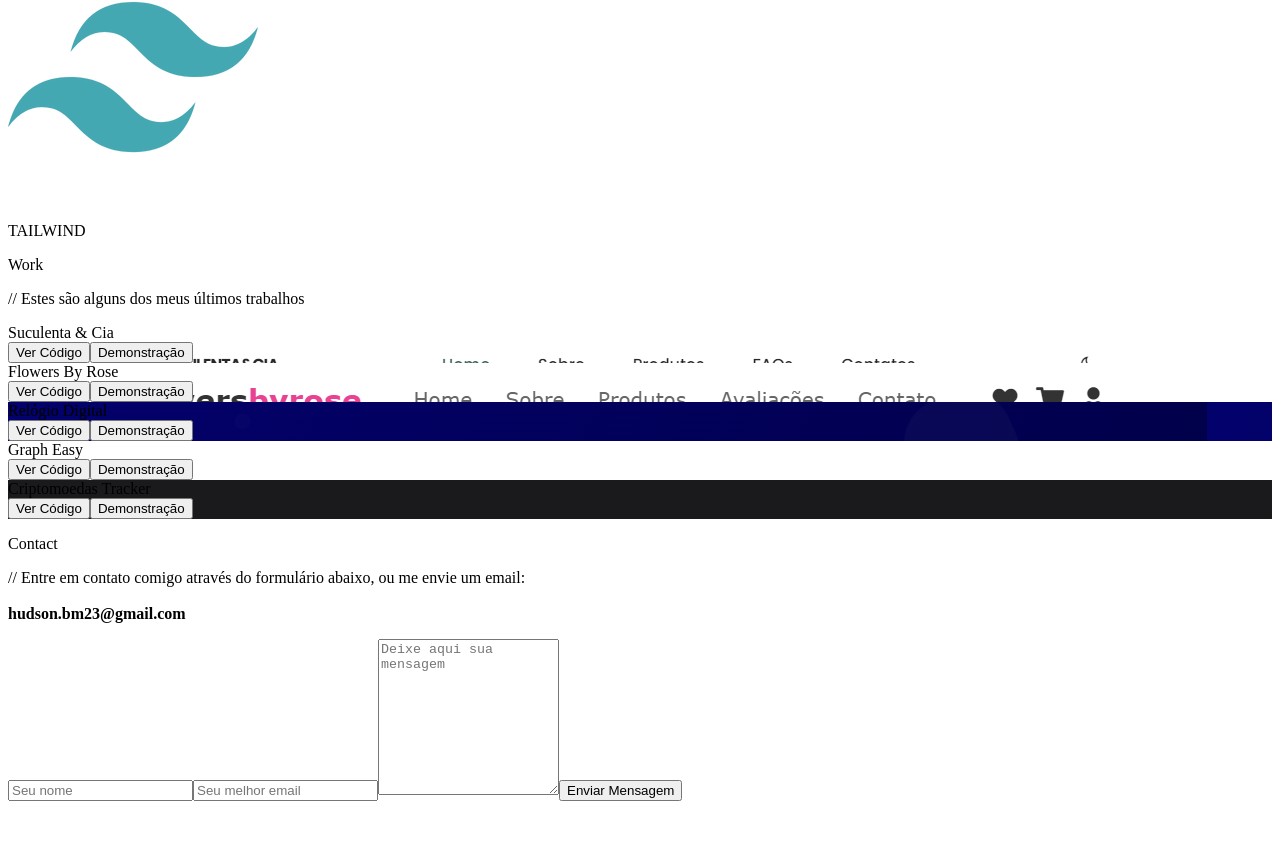
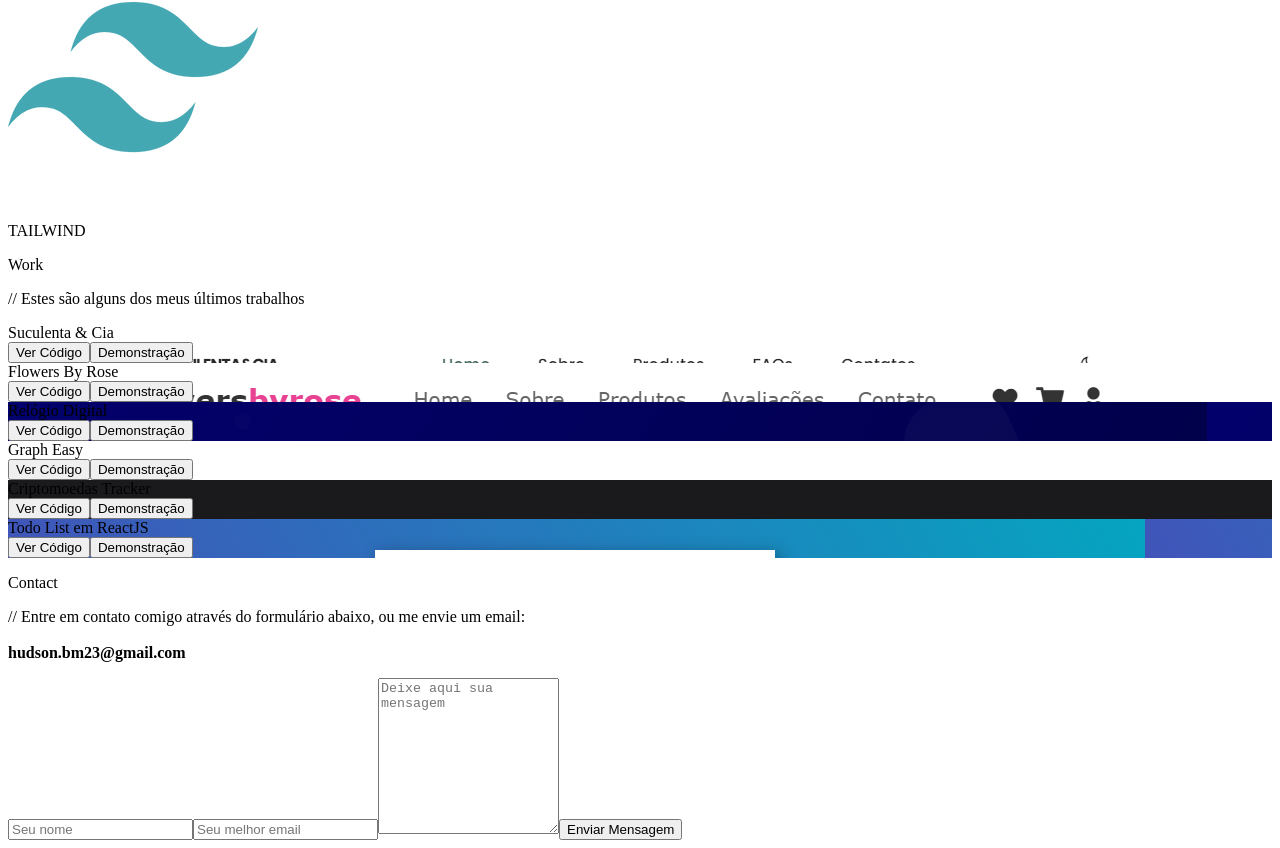
Before and after one commit to HudsonMenezes/reactjs-portfolio, a React (Vite) app: page / in a window 1280 px wide. Shown: the part 3129-3977 px from the top of the page. Before the commit the page ends 3938 px from the top, so only its background shows below. Built offline with nearby package versions, Linux system fonts and the light colour scheme; the HTML template or start-up script is replaced by a standard one.

Commit message:
workd added

```diff
--- a/src/data/data.js
+++ b/src/data/data.js
@@ -4,6 +4,7 @@ import SuculentaCia from "../assets/projects/SuculentaCia.png";
 import RelogioDigital from "../assets/projects/RelogioDigital.png";
 import GraphEasy from "../assets/projects/GraphEasy.png";
 import CriptoCurrency from "../assets/projects/CriptoCurrency.png";
+import TodoList from "../assets/projects/TodoList.png";
 
 export const data = [
   {
@@ -42,4 +43,11 @@ export const data = [
     github: "https://github.com/HudsonMenezes/cryptocurrency-tracker-api",
     live: "https://hudsonmenezes.github.io/cryptocurrency-tracker-api/",
   },
+  {
+    id: 6,
+    name: "Todo List em ReactJS",
+    image: TodoList,
+    github: "https://github.com/HudsonMenezes/todolist-react",
+    live: "https://hudsonmenezes.github.io/todolist-react/",
+  },
 ];
```
Also changed, not shown: src/assets/projects/TodoList.png (added).
